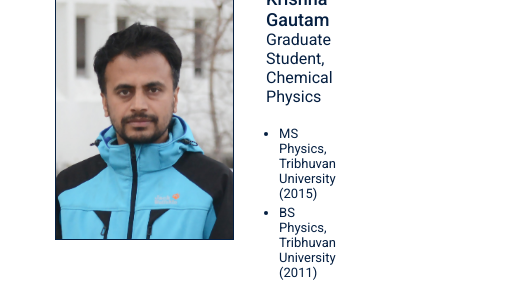
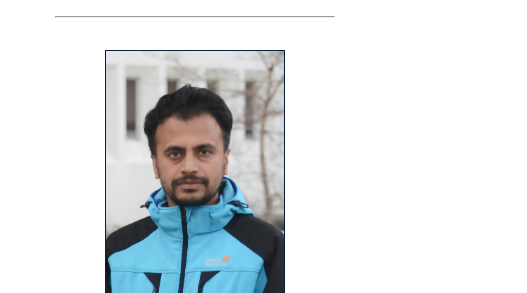
Before and after one commit to rolczynskis/rolczynskis.github.io, an Eleventy site: page src/team.html in a window 390 px wide. Shown: the part 868-1161 px from the top of the page, 527 px wide, since content can reach past the window. Built offline with nearby package versions, Linux system fonts and the light colour scheme; Eleventy itself is replaced by a stand-in of ours; files that its build step writes are made by us from their sources.

Commit message:
update mobile css for team and contact pages

```diff
--- a/src/_includes/styles/team.css
+++ b/src/_includes/styles/team.css
@@ -59,3 +59,22 @@
   max-width: 20px;
   height: auto;
 }
+
+@media only screen and (max-width: 600px) {
+  .team-member-container {
+    display: block;
+  }
+
+  .team-member-container .team-member-image {
+    display: block;
+    margin: auto;
+  }
+
+  .team-text-container {
+    margin: 1em 0;
+  }
+
+  .team-text-container p {
+    text-align: center;
+  }
+}
```
Also changed, not shown: src/_includes/styles/contact.css (+7 -0 lines).
